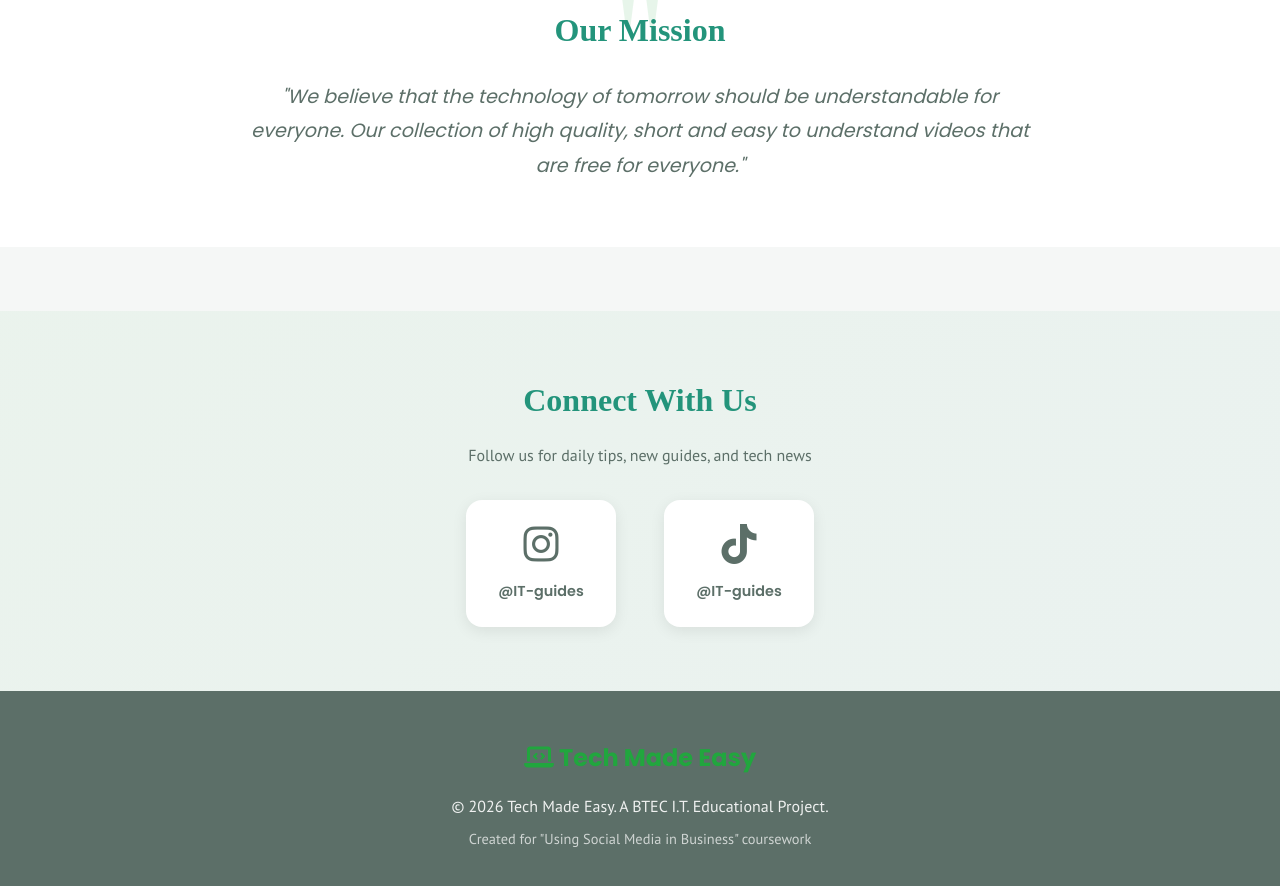
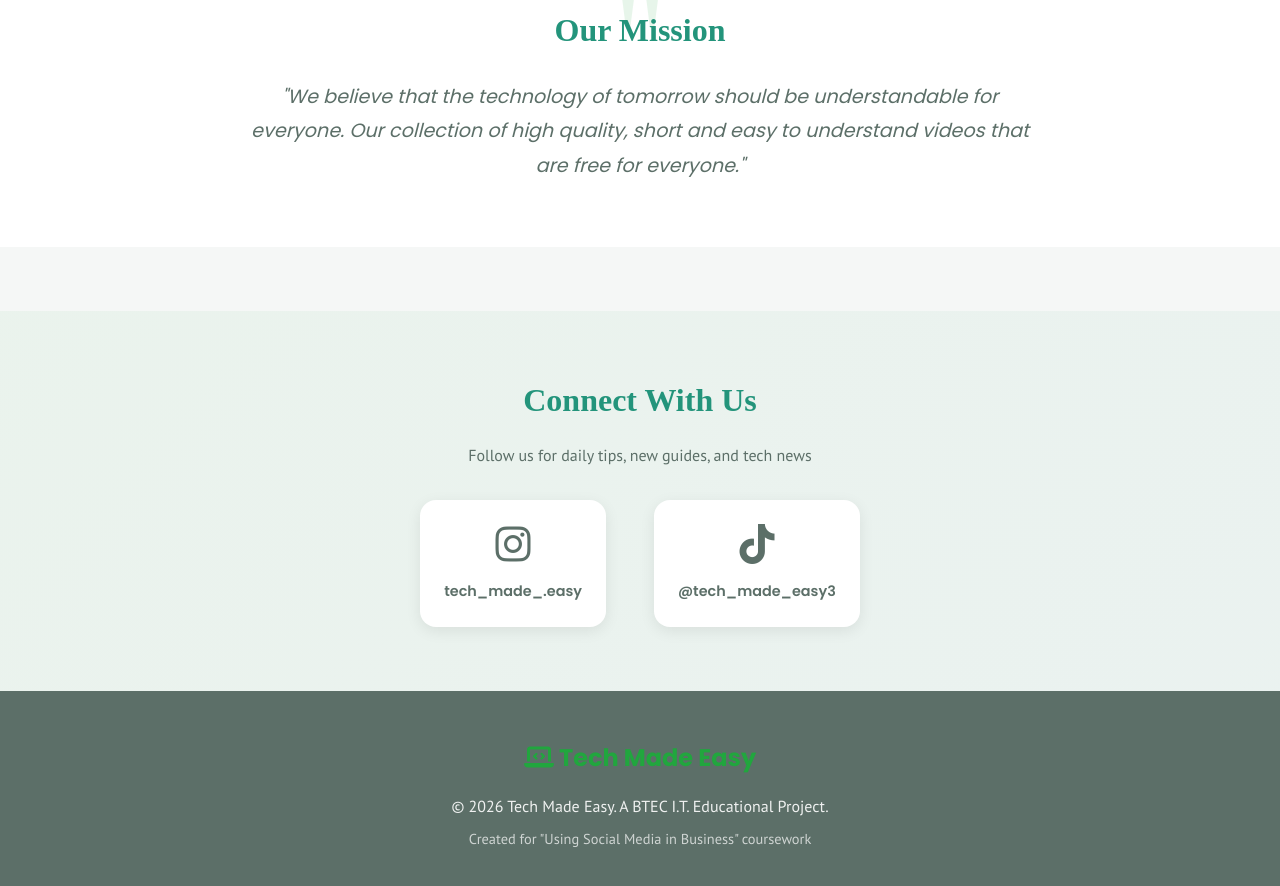
Before and after one commit to sasdns/BusinessWebsite, a plain HTML site: page index.html in a window 1280 px wide. Shown: the part 1835-2721 px from the top of the page. Drawn offline with Linux system fonts and the light colour scheme; a web font is replaced by a local one.

Commit message:
Update index.html

```diff
--- a/index.html
+++ b/index.html
@@ -544,11 +544,11 @@
         <div class="social-links">
             <a href="https://www.instagram.com/tech_made_.easy/" class="social-link instagram" target="_blank">
                 <i class="fab fa-instagram"></i>
-                <span>@IT-guides</span>
+                <span>tech_made_.easy</span>
             </a>
             <a href="https://www.tiktok.com/@tech_made_easy3" class="social-link tiktok" target="_blank">
                 <i class="fab fa-tiktok"></i>
-                <span>@IT-guides</span>
+                <span>@tech_made_easy3</span>
             </a>
         </div>
     </section>
```
